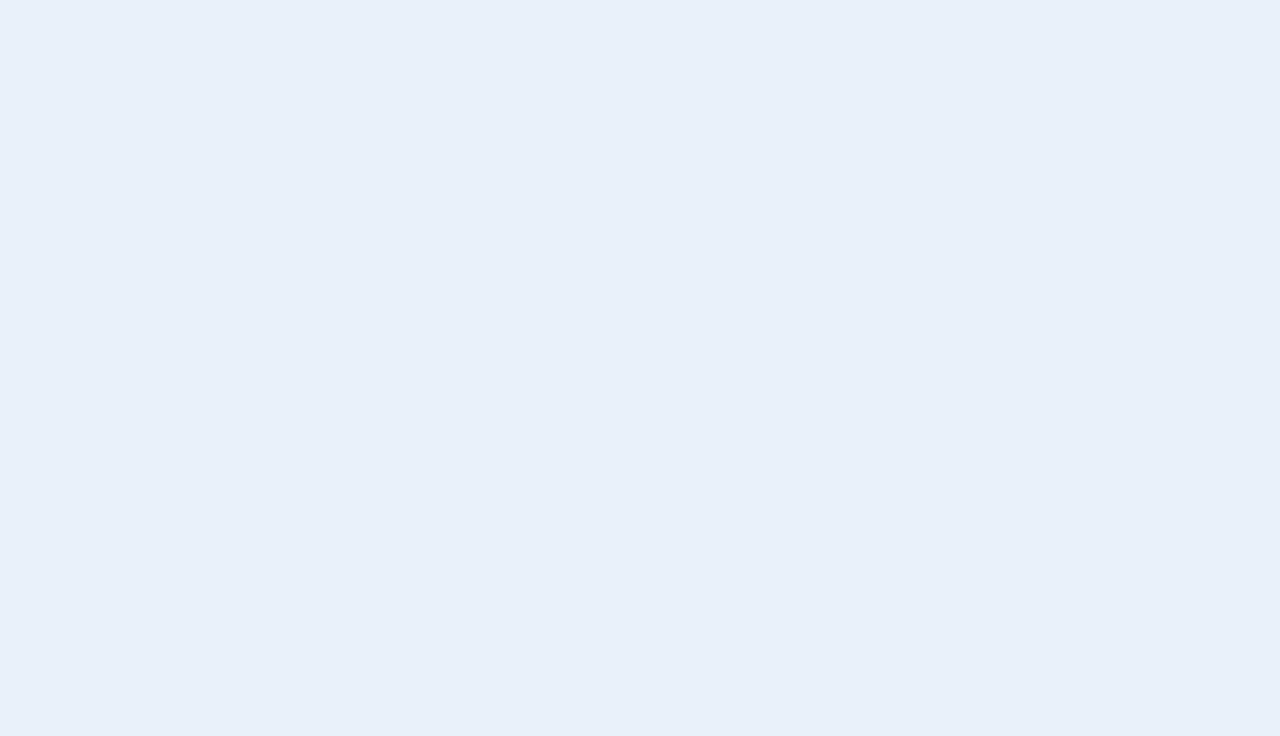
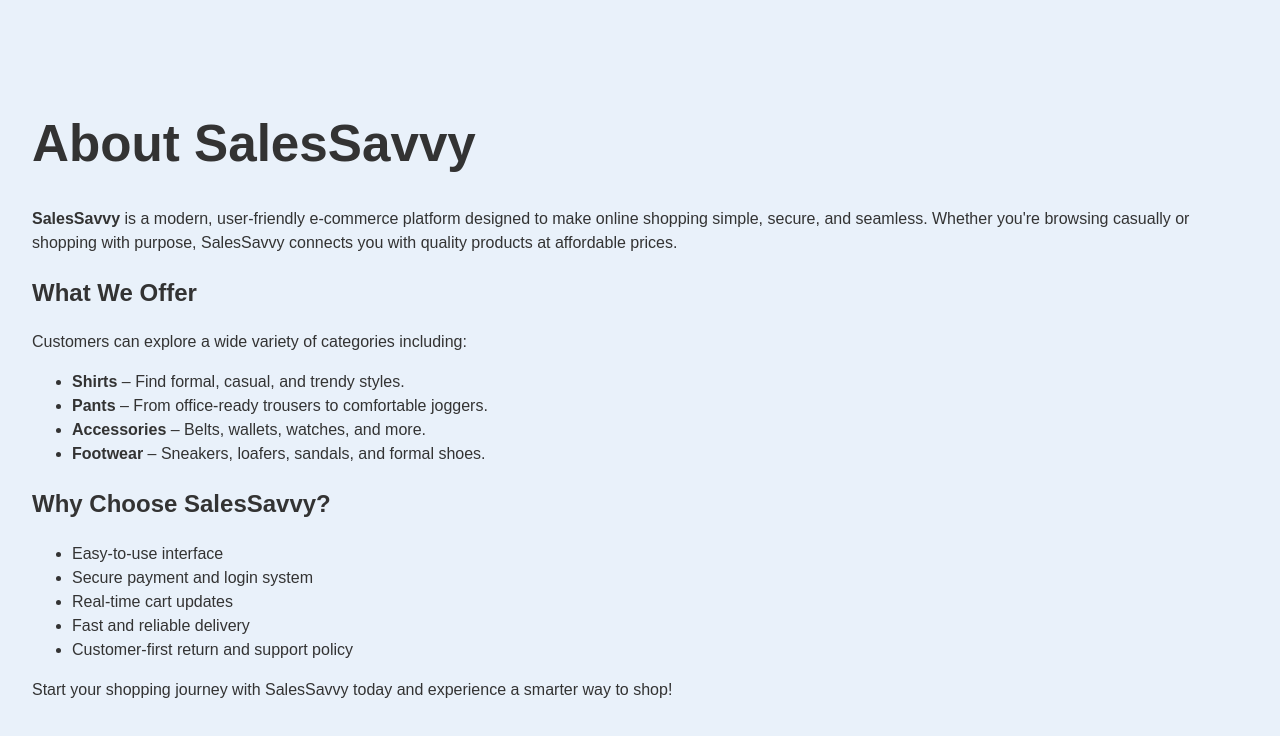
Before and after one commit to Sham1057u/SalesSavvy-frontend, a React (Vite) app: page /AboutUs in a window 1280 px wide. Before the commit this address had no page. Shown: the top 736 px of the page. Built offline with nearby package versions, Linux system fonts and the light colour scheme.

Commit message:
added extra file

```diff
--- /dev/null
+++ b/src/Contact.jsx
@@ -0,0 +1,25 @@
+import React from 'react';
+
+export default function Contact() {
+  return (
+    <div className="contact-container" style={{ padding: '2rem', fontFamily: 'Arial' }}>
+      <h1>Contact Us</h1>
+      <p>If you have any questions, feedback, or support needs, feel free to reach out to us!</p>
+
+      <h2>Contact Information</h2>
+      <ul style={{ listStyle: 'none', paddingLeft: 0 }}>
+        <li><strong>Email:</strong> Shamanthachar166@gmail.com</li>
+        <li><strong>Phone:</strong> +91 6364626082</li>
+        <li><strong>Location:</strong> Bengaluru, Karnataka, India</li>
+      </ul>
+
+      <h2>Follow Us</h2>
+      <ul style={{ listStyle: 'none', paddingLeft: 0 }}>
+        <li><strong>GitHub:</strong> <a href="https://github.com/Sham1057u" target="_blank" rel="noopener noreferrer">github.com/Sham1057u</a></li>
+        <li><strong>LinkedIn:</strong> <a href="https://www.linkedin.com/in/shamanthachar/" target="_blank" rel="noopener noreferrer">linkedin.com</a></li>
+      </ul>
+
+      <p>We’ll get back to you as soon as possible. Thank you for choosing SalesSavvy!</p>
+    </div>
+  );
+}
--- a/src/CustomerHomePage.jsx
+++ b/src/CustomerHomePage.jsx
@@ -23,7 +23,7 @@
   const fetchProducts = async (category = '') => {
     try {
       const response = await fetch(
-        `https://salessavvy-backend-c2yc.onrender.com/api/products${category ? `?category=${category}` : '?category=Shirts'}`,
+        `http://localhost:8080/api/products${category ? `?category=${category}` : '?category=Shirts'}`,
         { credentials: 'include' } // Include authToken as a cookie
       );
       const data = await response.json();
@@ -44,7 +44,7 @@
   const fetchCartCount = async () => {
     setIsCartLoading(true); // Set loading state
     try {
-      const response = await fetch(`https://salessavvy-backend-c2yc.onrender.com/api/cart/items/count?username=${username}`, {
+      const response = await fetch(`http://localhost:8080/api/cart/items/count?username=${username}`, {
         credentials: 'include', // Include authToken as a cookie
       });
       const count = await response.json();
--- a/src/Footer.jsx
+++ b/src/Footer.jsx
@@ -11,14 +11,14 @@
           <p className="footer-tagline">Your one-stop shop for all your needs</p>
         </div>
         <div className="footer-links">
-          <a href="#">About Us</a>
-          <a href="#">Contact</a>
+          <a href="/AboutUs">About Us</a>
+          <a href="/Contact">Contact</a>
           <a href="#">Terms of Service</a>
           <a href="#">Privacy Policy</a>
         </div>
       </div>
       <div className="footer-bottom">
-        <p>© 2023 SalesSavvy. All rights reserved.</p>
+        <p>© 2025 SalesSavvy. All rights reserved.</p>
       </div>
     </footer>
   );
--- a/src/LoginPage.jsx
+++ b/src/LoginPage.jsx
@@ -18,7 +18,7 @@
     }
 
     try {
-      const response = await fetch("https://salessavvy-backend-c2yc.onrender.com/api/auth/login", {
+      const response = await fetch("http://localhost:8080/api/auth/login", {
         method: "POST",
         headers: {
           "Content-Type": "application/json",
--- a/src/RegistrationPage.jsx
+++ b/src/RegistrationPage.jsx
@@ -20,7 +20,7 @@
 
 
     try {
-      const response = await fetch('https://salessavvy-backend-c2yc.onrender.com/api/users/register',  {
+      const response = await fetch('http://localhost:8080/api/users/register',  {
         method: 'POST',
         headers: {
           'Content-Type': 'application/json',
--- a/src/Routes.jsx
+++ b/src/Routes.jsx
@@ -7,6 +7,8 @@
 import OrderPage from "./OrderPage";
 import AdminLogin from "./AdminLogin";
 import AdminDashboard from "./AdminDashboard";
+import AboutUs from "./assets/AboutUs";
+import Contact from "./Contact";
 
 const AppRoutes = () => {
   return (
@@ -17,6 +19,9 @@
       <Route path="/UserCartPage" element={<CartPage />} />
       <Route path="/orders" element={<OrderPage />} />
       <Route path="/admin" element={<AdminLogin />} />
+      <Route path="/AboutUs" element={<AboutUs />} />
+      <Route path="/Contact" element={<Contact />} />
+
       <Route path="/admindashboard" element={<AdminDashboard />} />
     </Routes>
   );
--- /dev/null
+++ b/src/assets/AboutUs.jsx
@@ -0,0 +1,35 @@
+import React from 'react';
+//import "./assets/styles.css";
+
+export default function AboutUs() {
+  return (
+    <div className="about-us-container" style={{ padding: '2rem', fontFamily: 'Arial' }}>
+      <h1>About SalesSavvy</h1>
+      <p>
+        <strong>SalesSavvy</strong> is a modern, user-friendly e-commerce platform designed to make online shopping simple, secure, and seamless.
+        Whether you're browsing casually or shopping with purpose, SalesSavvy connects you with quality products at affordable prices.
+      </p>
+      <h2>What We Offer</h2>
+      <p>
+        Customers can explore a wide variety of categories including:
+      </p>
+      <ul>
+        <li><strong>Shirts</strong> – Find formal, casual, and trendy styles.</li>
+        <li><strong>Pants</strong> – From office-ready trousers to comfortable joggers.</li>
+        <li><strong>Accessories</strong> – Belts, wallets, watches, and more.</li>
+        <li><strong>Footwear</strong> – Sneakers, loafers, sandals, and formal shoes.</li>
+      </ul>
+      <h2>Why Choose SalesSavvy?</h2>
+      <ul>
+        <li>Easy-to-use interface</li>
+        <li>Secure payment and login system</li>
+        <li>Real-time cart updates</li>
+        <li>Fast and reliable delivery</li>
+        <li>Customer-first return and support policy</li>
+      </ul>
+      <p>
+        Start your shopping journey with SalesSavvy today and experience a smarter way to shop!
+      </p>
+    </div>
+  );
+}
```
